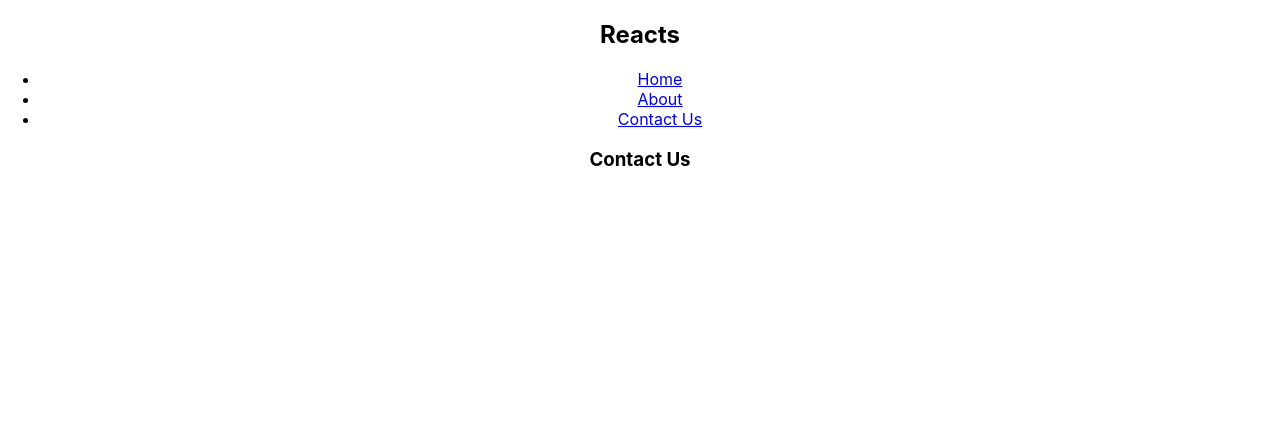
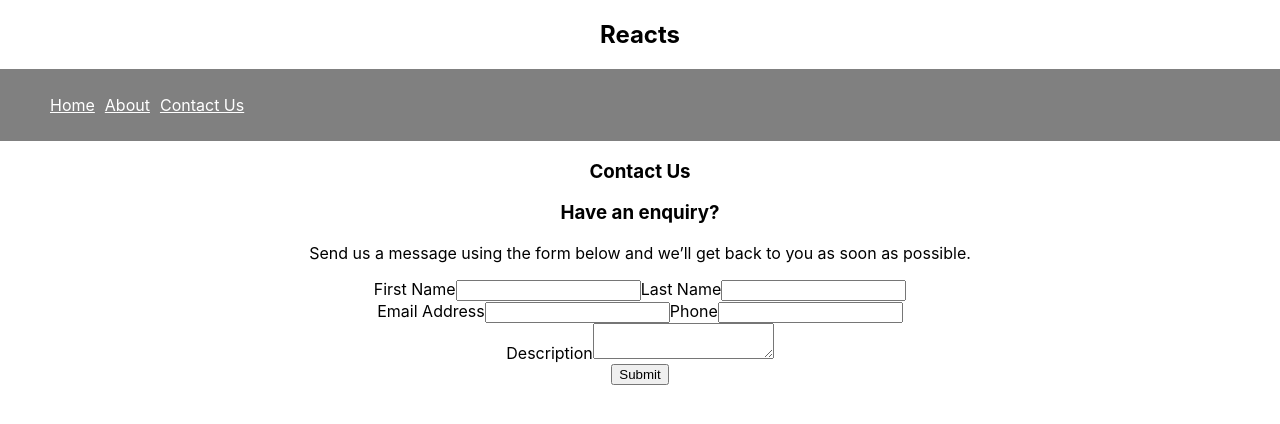
Before and after one commit to ksaluja-saluja/react_sample, a React (Create React App) app: page /contact in a window 1280 px wide. Shown: the top 424 px of the page. Built offline with nearby package versions, Linux system fonts and the light colour scheme.

Commit message:
styled components

```diff
--- a/package.json
+++ b/package.json
@@ -10,10 +10,12 @@
     "@types/node": "^16.18.108",
     "@types/react": "^18.3.8",
     "@types/react-dom": "^18.3.0",
+    "formik": "^2.4.6",
     "react": "^18.3.1",
     "react-dom": "^18.3.1",
     "react-router-dom": "^6.26.2",
     "react-scripts": "5.0.1",
+    "styled-components": "^6.1.13",
     "typescript": "^4.9.5",
     "web-vitals": "^2.1.4"
   },
--- a/src/components/Navbar.tsx
+++ b/src/components/Navbar.tsx
@@ -1,23 +1,21 @@
-import { Link } from "react-router-dom";
+import { NavLink, MainContainer, ChildContainer } from "./Styles";
 
 const Navbar = () => {
   return (
     <>
+      <MainContainer>
         <nav>
           <ul>
-                    <li>
-                        <Link to="/">Home</Link>
-                    </li>
-                    <li>
-                        <Link to="/about">About</Link>
-                    </li>
-                    <li>
-                        <Link to="/contact">Contact Us</Link>
-                    </li>
+            <ChildContainer>
+              <NavLink to="/">Home</NavLink>
+              <NavLink to="/about">About</NavLink>
+              <NavLink to="/contact">Contact Us</NavLink>
+            </ChildContainer>
           </ul>
         </nav>
+      </MainContainer>
     </>
-    )
-}
+  );
+};
 
-export default Navbar
+export default Navbar;
--- /dev/null
+++ b/src/components/Styles.tsx
@@ -0,0 +1,20 @@
+import { Link } from "react-router-dom";
+import styled from "styled-components";
+
+export const NavLink = styled(Link)`
+  padding-right: 10px;
+  color: white;
+`;
+
+export const MainContainer = styled.div`
+  display: flex;
+  flex-direction: column;
+  justify-content: flex-start;
+  flex-flow: row wrap;
+  background-color: gray;
+`;
+
+export const ChildContainer = styled.div`
+  color: green;
+  padding: 10px 10px 10px 10px;
+`;
--- a/src/pages/contact/ContactUs.tsx
+++ b/src/pages/contact/ContactUs.tsx
@@ -1,4 +1,5 @@
-import Navbar from "../../components/Navbar"
+import Navbar from "../../components/Navbar";
+import { Formik, Form, Field } from "formik";
 
 const ContactUs = () => {
   return (
@@ -6,9 +7,43 @@ const ContactUs = () => {
       <div>
         <Navbar></Navbar>
         <h3>Contact Us</h3>
+        <div>
+          <h3>Have an enquiry?</h3>
+          <p>
+            Send us a message using the form below and we’ll get back to you as
+            soon as possible.
+          </p>
+        </div>
+        <div>
+          <Formik onSubmit={() => {}} initialValues={{}}>
+            {({ isSubmitting }) => (
+              <Form>
+                <div>
+                  <label htmlFor="firstName">First Name</label>
+                  <Field type="text" name="firstName"></Field>
+                  <label htmlFor="lastName">Last Name</label>
+                  <Field type="text" name="lastName"></Field>
+                </div>
+                <div>
+                  <label htmlFor="emailAddress">Email Address</label>
+                  <Field type="email" name="emailAddress"></Field>
+                  <label htmlFor="phone">Phone</label>
+                  <Field type="text" name="phone"></Field>
+                </div>
+                <div>
+                  <label htmlFor="details">Description</label>
+                  <Field component="textarea" name="details"></Field>
+                </div>
+                <div>
+                  <button type="submit">Submit</button>
+                </div>
+              </Form>
+            )}
+          </Formik>
+        </div>
       </div>
     </>
-  )
-}
+  );
+};
 
-export default ContactUs
+export default ContactUs;
```
Also changed, not shown: 1 other file (tests, documents, lock files or other folders). Lines whose indentation alone changed are shown as unchanged.
